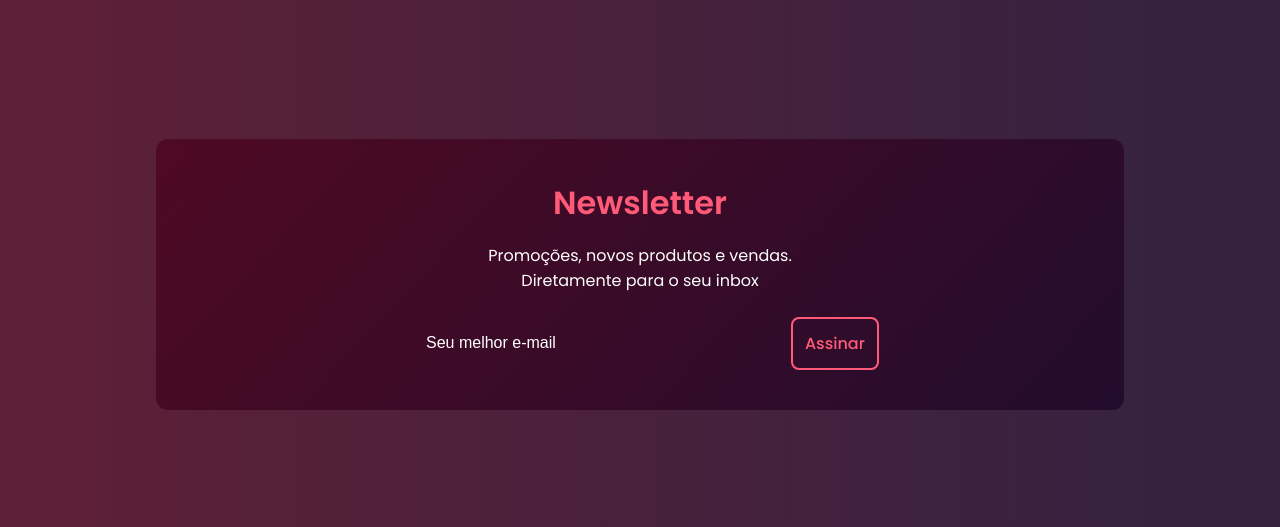
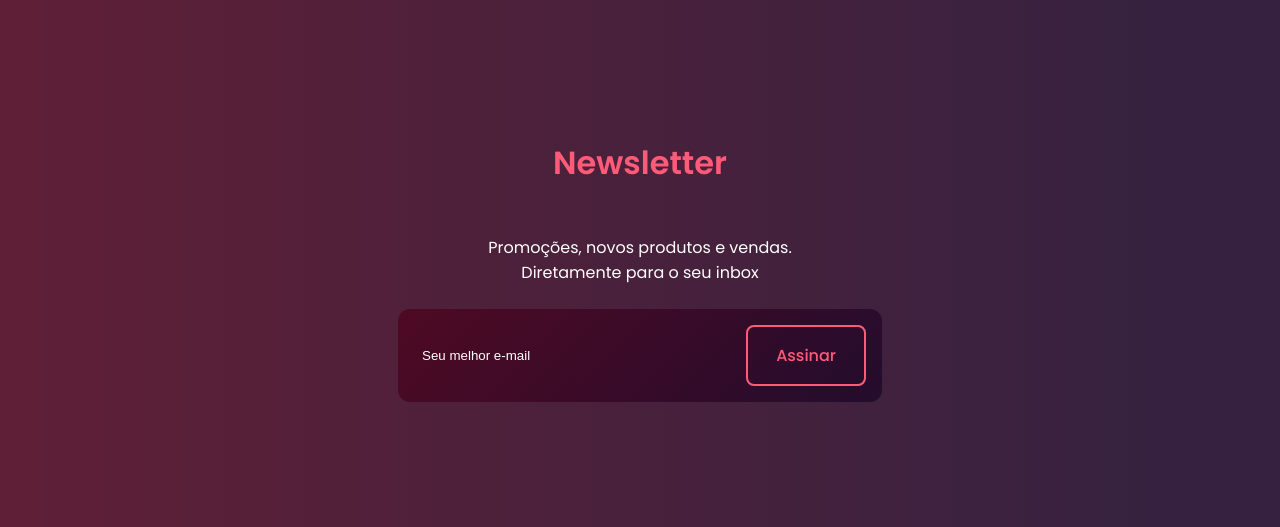
Before and after one commit to KetelynC/Halloween-website, a plain HTML site: page index.html in a window 1280 px wide. Shown: the part 3920-4447 px from the top of the page. Drawn offline with nearby package versions, Linux system fonts and the light colour scheme.

Commit message:
Alteração nas proporções

```diff
--- a/assets/css/styles.css
+++ b/assets/css/styles.css
@@ -607,39 +607,26 @@ input{
 /*========== NEWSLETTER ==========*/
 .newsletter__description{
   text-align: center;
-  margin-top: -2rem;
   margin-bottom: var(--mb-1-5);
 }
 
-.newsletter__container{
+.newsletter__form{
   background: var(--container-color);
-  padding: 2.5rem;
+  padding: 1rem;
   display: flex;
   justify-content: space-between;
   border-radius: .75rem;
-  align-items: center;
-  align-content: center;
 }
 
 .newsletter__input{
   width: 70%;
+  padding: 0 .75rem;
   background: none;
   color: var(--title-color);
-  font-size: var(--normal-font-size);
 }
 
-.newsletter__container .button
 .newsletter__input::placeholder{
   color: var(--text-color);
-}
-
-.newsletter__form{
-  display: flex;
-  width: 120%;
-}
-
-.newsletter__container .button{
-  padding: .75rem;
 }
 
 /*========== FOOTER ==========*/
@@ -816,11 +803,6 @@ input{
   }
   .newsletter__description{
     padding: 0 3rem;
-  }
-
-  .home__content{
-    padding-top: 5rem;
-    gap: 3rem;
   }
 }
 
```
